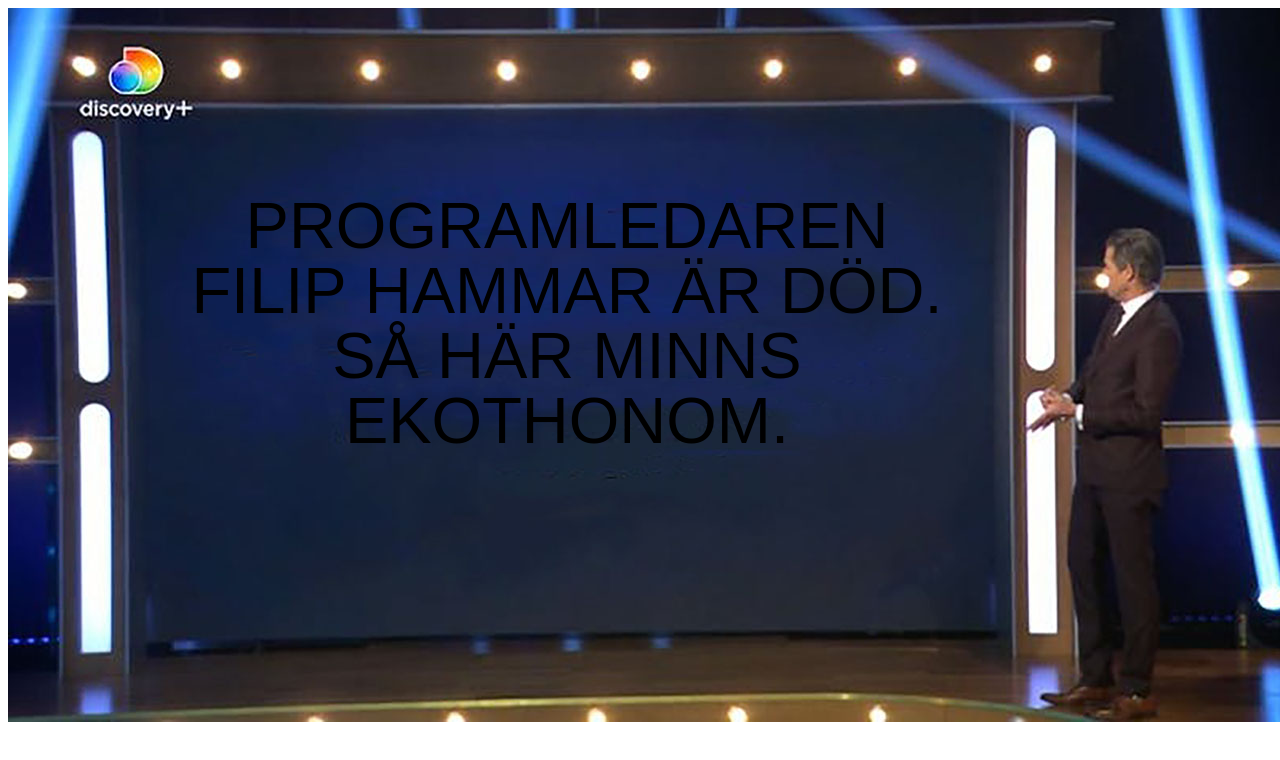
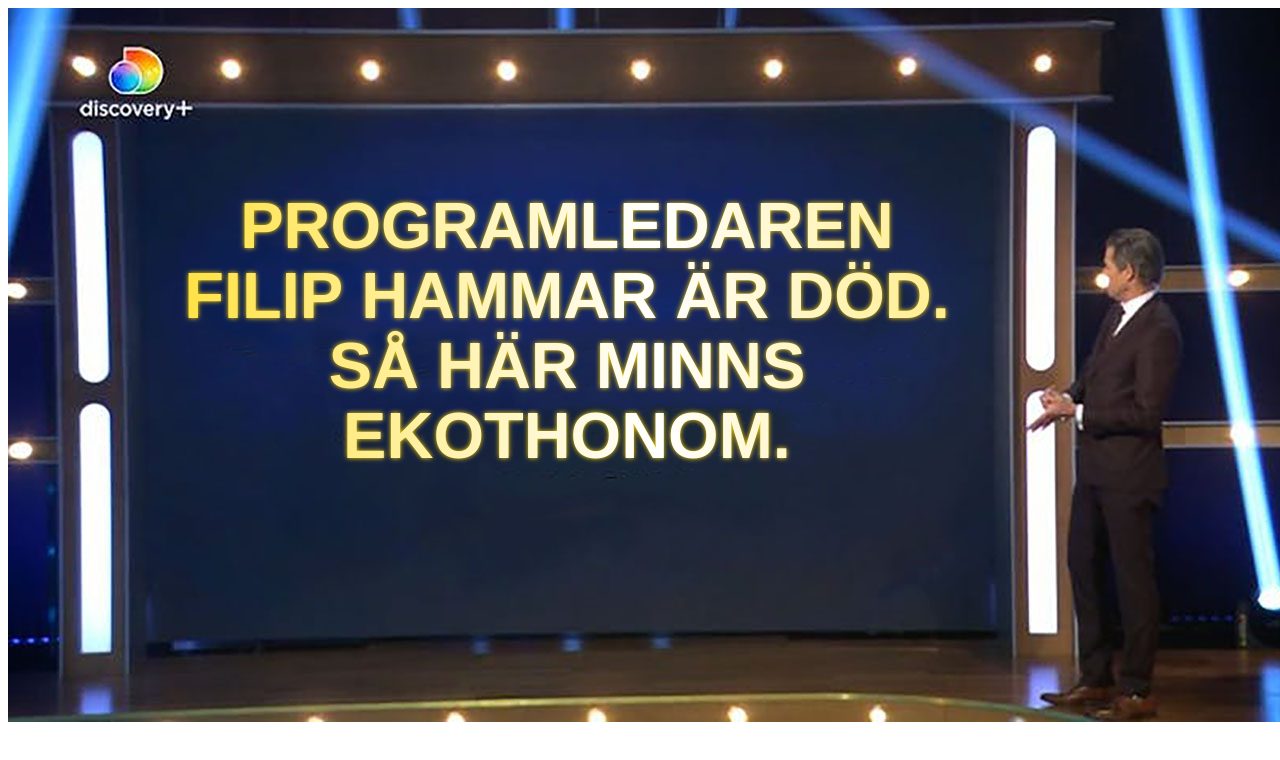
Before and after one commit to datahax/amagen, a website: page index.html in a window 1280 px wide. Shown: the top 760 px of the page. Drawn offline with Linux system fonts and the light colour scheme.

Commit message:
Tweak font

```diff
--- a/index.html
+++ b/index.html
@@ -9,9 +9,6 @@
 <canvas id="amaBoard" width="1296" height="714"></canvas>
 <script>
 function wrapText(ctx, text, x, y, maxWidth, lineHeight) {
-  ctx.textAlign = "center";
-  ctx.font = "65px Arial";
-
   var words = text.split(' ');
   var line = '';
 
@@ -33,9 +30,22 @@ function wrapText(ctx, text, x, y, maxWidth, lineHeight) {
 }
 
 var canvas = document.getElementById('amaBoard');
-var context = canvas.getContext('2d');
+var ctx = canvas.getContext('2d');
+var gradient = ctx.createLinearGradient(0, 0, canvas.width, 0);
+gradient.addColorStop("0", "gold");
+gradient.addColorStop("0.5", "white");
+gradient.addColorStop("1.0", "gold");
+
+ctx.textAlign = "center";
+ctx.font = "bold 65px Arial";
+ctx.fillStyle = gradient;
+ctx.strokeStyle = gradient;
+ctx.color = "red";
+ctx.shadowBlur = 5;
+ctx.shadowColor = "gold";
+
 var maxWidth = 800;
-var lineHeight = 65;
+var lineHeight = 70;
 var x = (canvas.width / 2) - 80;
 var y = 240;
 var text = "Programledaren Filip Hammar är död. Så här minns Ekothonom.";
@@ -43,8 +53,8 @@ var text = "Programledaren Filip Hammar är död. Så här minns Ekothonom.";
 var imageObj = new Image();
 imageObj.src = 'canvas.jpg';
 imageObj.onload = function () {
-    context.drawImage(imageObj, 0, 0);
-    wrapText(context, text.toUpperCase(), x, y, maxWidth, lineHeight);
+    ctx.drawImage(imageObj, 0, 0);
+    wrapText(ctx, text.toUpperCase(), x, y, maxWidth, lineHeight);
 };
 </script>
 </body>
```
